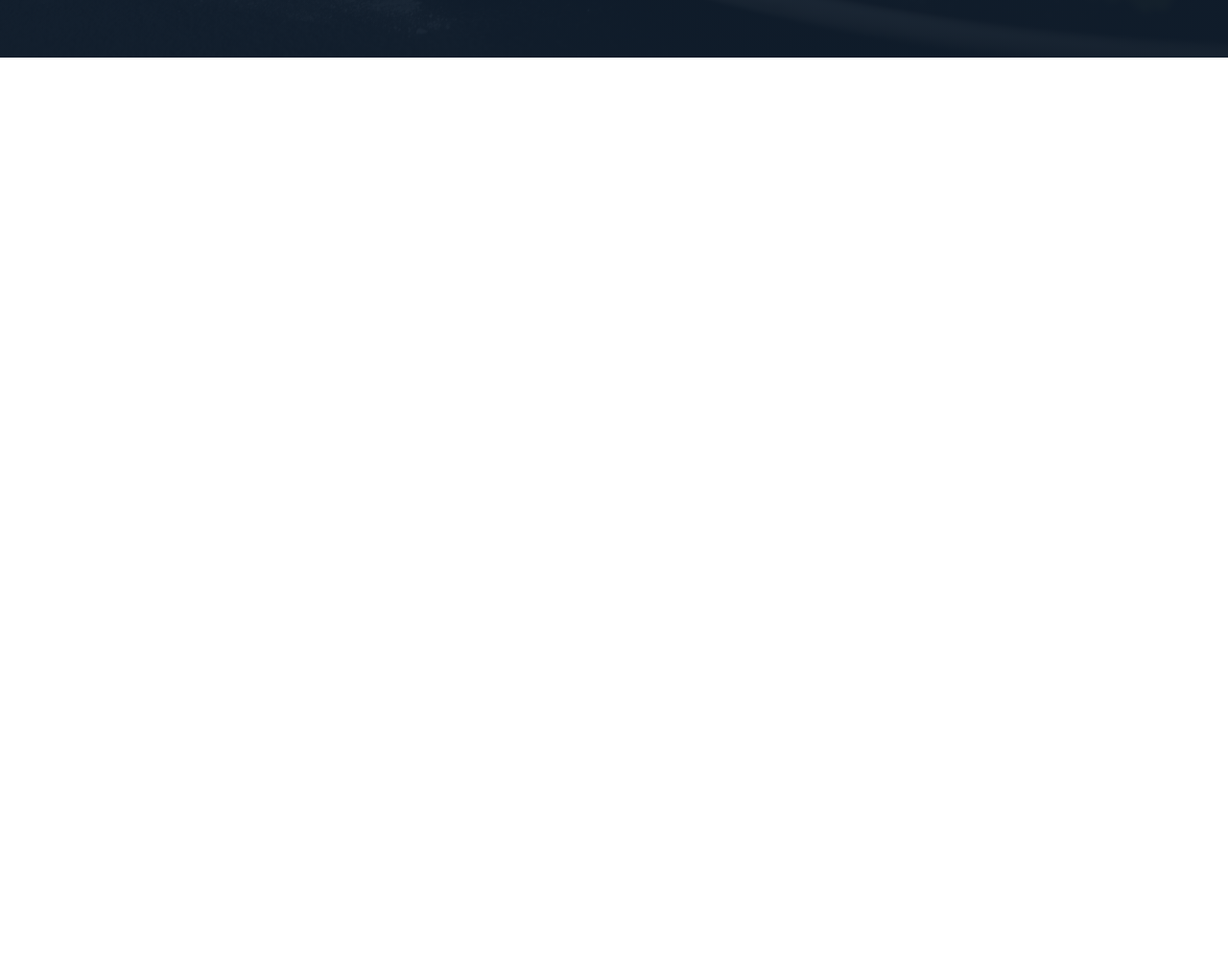
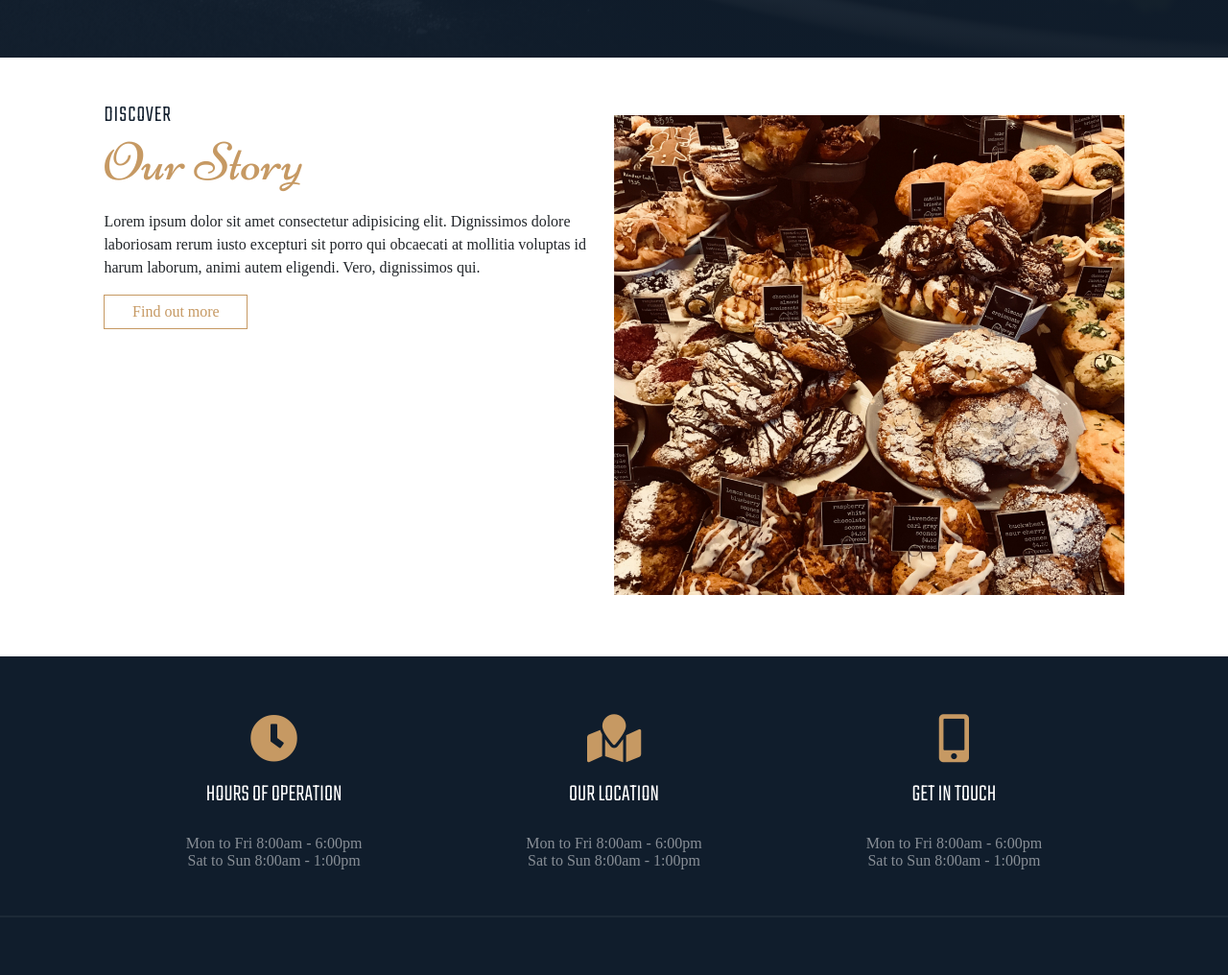
Before and after one commit to thongvm316/Bakery-No-Bootstrap-, a website: page index.html in a window 1280 px wide. Shown: the part 740-1756 px from the top of the page at 96% size. Before the commit the page ends 800 px from the top, so only its background shows below. Drawn offline with Linux system fonts and the light colour scheme.

Commit message:
20200615

```diff
--- a/index.html
+++ b/index.html
@@ -46,6 +46,48 @@
       </div> <!-- End Container -->
     </header>
 
+    <main>
+      <section class="about">
+        <div class="container">
+          <div class="left">
+            <div class="section-heading">
+              <h4>Discover</h4>
+              <h1>Our Story</h1>
+            </div>
+            <p>Lorem ipsum dolor sit amet consectetur adipisicing elit. Dignissimos dolore laboriosam rerum iusto excepturi sit porro qui obcaecati at mollitia voluptas id harum laborum, animi autem eligendi. Vero, dignissimos qui.</p>
+            <a href="#" class="btn">Find out more</a>
+          </div>
+          <div class="right">
+            <img src="./img/about-img.jpg" alt="" class="img-fluid">
+          </div>
+        </div>
+      </section>
+
+      <section class="menu">
+        <div class="container">
+          <div class="shop-info">
+            <i class="fas fa-clock"></i>
+            <h1>Hours of operation</h1>
+            <p>Mon to Fri 8:00am - 6:00pm</p>
+            <p>Sat to Sun 8:00am - 1:00pm</p>
+          </div>
+          <div class="shop-info">
+            <i class="fas fa-map-marked"></i>
+            <h1>Our Location</h1>
+            <p>Mon to Fri 8:00am - 6:00pm</p>
+            <p>Sat to Sun 8:00am - 1:00pm</p>
+          </div>
+          <div class="shop-info">
+            <i class="fas fa-mobile-alt"></i>
+            <h1>Get in touch</h1>
+            <p>Mon to Fri 8:00am - 6:00pm</p>
+            <p>Sat to Sun 8:00am - 1:00pm</p>
+          </div>
+        </div>
+        <hr style="margin-top: 3rem; border: 1px solid rgba(255, 255, 255, 0.05);"/>
+      </section>
+    </main>
+
 
     <!-- Optional JavaScript -->
     <script src="./js/jquery-3.4.1.min.js"></script>
--- a/sass/index.scss
+++ b/sass/index.scss
@@ -19,6 +19,16 @@ section {
     max-width: 1140px;
     margin: auto;
     padding: 0 2.4rem;
+}
+
+/* Extend Area */
+%extend-btn {
+    display: inline-block;
+    width: 150px;
+    border: 1px solid #c69963;
+    padding: .5rem 0rem;
+    color: #fff;
+    text-decoration: none;
 }
 
 header {
@@ -91,12 +101,7 @@ header {
             margin-bottom: 1.5rem;
         }
         .btn {
-            display: inline-block;
-            width: 150px;
-            border: 1px solid #c69963;
-            padding: .5rem 0rem;
-            color: #fff;
-            text-decoration: none;
+            @extend %extend-btn;
             position: relative;
             overflow: hidden;
             margin: 0 .5rem 0 .5rem;
@@ -116,3 +121,85 @@ header {
         }
     }
 }
+
+main {
+    .about {
+        .container {
+            display: flex;
+            .left {
+                width: 50%;
+                .section-heading {
+                    h4 {
+                        text-transform: uppercase;
+                        color: #101d2c;
+                        line-height: 0;
+                        font-family: $Teko;
+                        font-size: 1.5rem;
+                        font-weight: 300;
+                        letter-spacing: 1px;
+                    }
+                    h1 {
+                        font-size: 3.5rem;
+                        font-weight: 300;
+                        line-height: 1.2;
+                        color: #c69963;
+                        font-family: $Niconne;
+                        margin: 1rem 0;
+                    }
+                }
+                p {
+                    font-size: 1rem;
+                    font-weight: 400;
+                    line-height: 1.5;
+                    color: #212529;
+                }
+                a {
+                    @extend %extend-btn;
+                    margin-top: 1rem;
+                    color: #c69963;
+                    text-align: center;
+                    transition: all .4s;
+                    &:hover {
+                        background-color: #c69963;
+                        color: #fff;
+                    }
+                }
+            }
+            .right {
+                width: 50%;
+                .img-fluid {
+                    max-width: 100%;
+                    height: auto;
+                }
+            }
+        }
+    }
+
+    .menu {
+        background-color: #101d2c;
+        .container {
+            display: flex;
+            text-align: center;
+            > div {
+                flex: 1;
+            }
+            .shop-info {
+                i {
+                    color: #c69963;
+                    font-size: 50px;
+                }
+                h1 {
+                    font-family: "Teko", sans-serif;
+                    font-size: 25px;
+                    font-weight: 300;
+                    text-transform: uppercase;
+                    color: #fff;
+                    margin: 1rem 0 1.5rem 0;
+                }
+                p {
+                    color: rgba(255, 255, 255, 0.5);
+                }
+            }
+        }
+    }
+}
```
Also changed, not shown: css/style.css, 1 other file.
